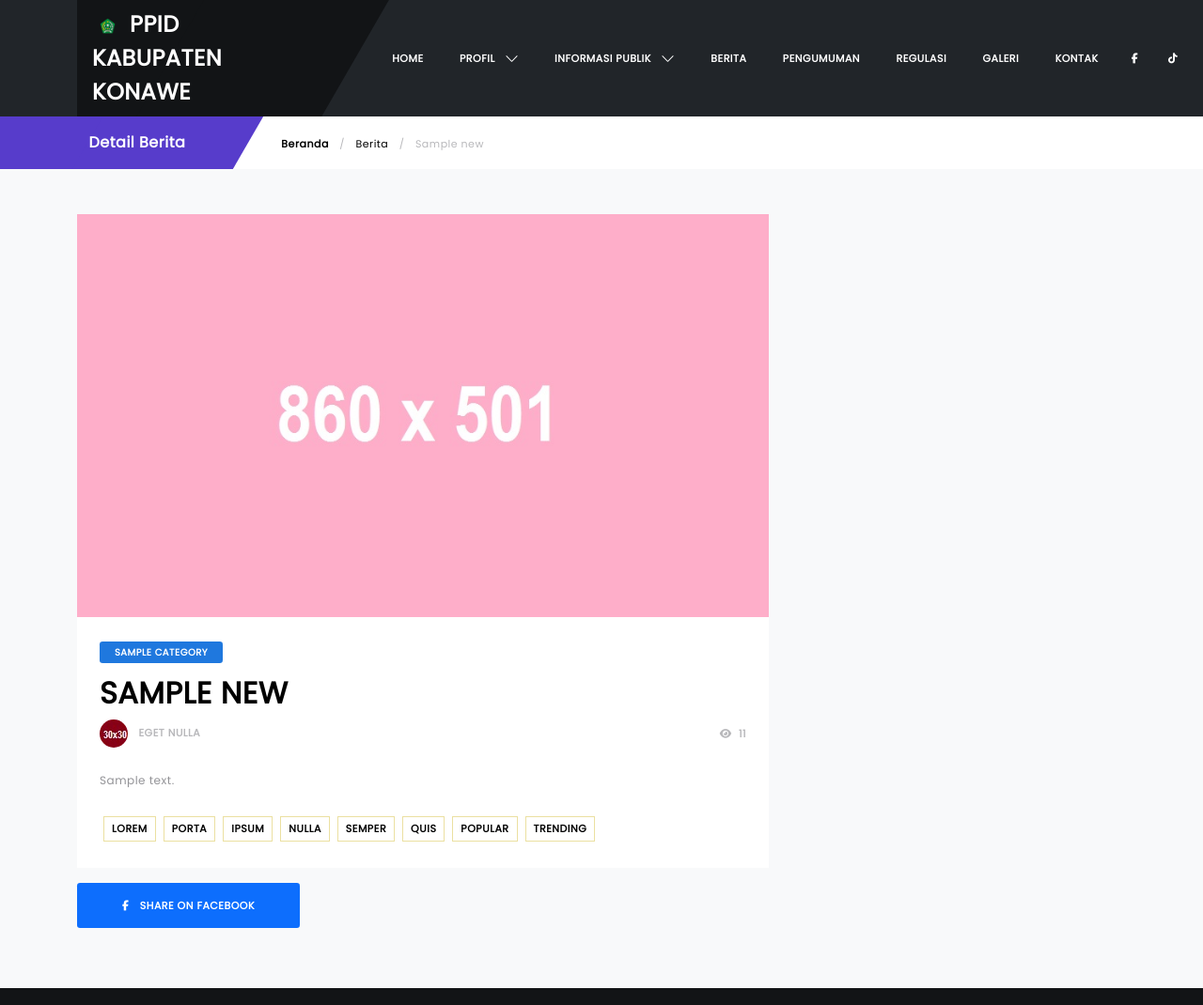
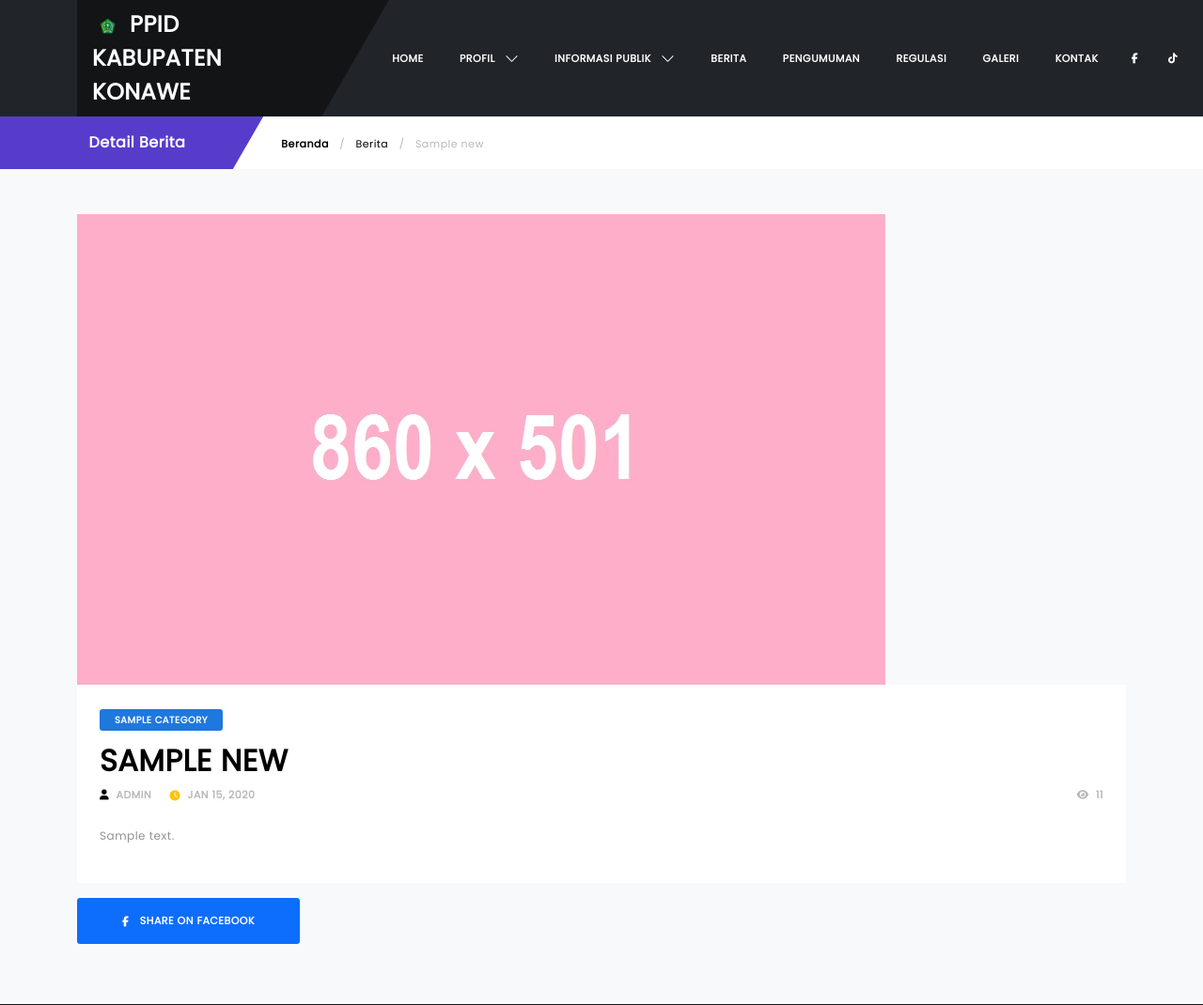
Before and after one commit to develop-konawe/ppid, a Laravel app: a page that uses resources/views/pages/news/detail.blade.php in a window 1280 px wide. Shown: the top 1070 px of the page at 94% size. Run offline with Laravel 12, Linux system fonts and the light colour scheme; tables that the repository leaves empty hold one stand-in row (values such as "Sample post").

Commit message:
fix(ppid-konawe): Update news page

```diff
--- a/app/Http/Controllers/NewsController.php
+++ b/app/Http/Controllers/NewsController.php
@@ -9,7 +9,10 @@ class NewsController extends Controller
 {
     public function index()
     {
-        $beritas = News::paginate(9);
+        // $beritas = News::paginate(9);
+        // tambahkan kondisi diurutkan berdasarkan kapan dibuat
+        $beritas = News::orderBy('created_at', 'desc')
+            ->paginate(9);
 
         return view("pages.news.index", ["beritas" => $beritas]);
     }
--- a/resources/views/pages/news/detail.blade.php
+++ b/resources/views/pages/news/detail.blade.php
@@ -31,7 +31,7 @@
     <section id="news" class="pt-5 pb-5 bg-light">
         <div class="container-xl">
             <div class="row news_1">
-                <div class="col-md-8">
+                <div class="col-md-12">
                     <div class="news_dt">
                         <div class="news_dt1">
                             <a href="#">
@@ -51,8 +51,10 @@
                             <b class="d-block fs-2 text-uppercase mt-2 mb-1"><a href="#">{{ $berita->title }}</a></b>
                             <ul class="mb-0 font_11 fw-bold text-uppercase justify-content-between d-flex">
                                 <li>
-                                    <a href="#"><img class="rounded-circle" alt="abc" src="image/9.jpg"></a>
-                                    <span class="light_gray ms-2">Eget Nulla</span>
+                                    <a href="#"><i class="fa fa-user"></i></a>
+                                    <span class="light_gray ms-1">Admin</span>
+                                    <i class="fa fa-clock me-1 text-warning align-middle ms-3"></i>
+                                    <span class="light_gray">{{ $berita->created_at->format('M d, Y') }}</span>
                                 </li>
                                 <li class="my-auto">
                                     <a class="light_gray" href="#"><i class="fa fa-eye me-1"></i> {{ $berita->views }}</a>
@@ -61,16 +63,16 @@
                                 </li>
                             </ul>
                             <p class="mt-4">{!! $berita->content !!} </p>
-                            <ul class="mb-0 d-flex flex-wrap text-uppercase font_11 tags  mt-4">
-                                <li class="mx-1 mt-1 mb-1"><a class="d-block border p-1 px-2" href="#">lorem</a></li>
-                                <li class="mx-1 mt-1 mb-1"><a class="d-block border p-1 px-2" href="#">porta</a></li>
-                                <li class="mx-1 mt-1 mb-1"><a class="d-block border p-1 px-2" href="#">ipsum</a></li>
-                                <li class="mx-1 mt-1 mb-1"><a class="d-block border p-1 px-2" href="#">nulla</a></li>
-                                <li class="mx-1 mt-1 mb-1"><a class="d-block border p-1 px-2" href="#">semper</a></li>
-                                <li class="mx-1 mt-1 mb-1"><a class="d-block border p-1 px-2" href="#">quis</a></li>
-                                <li class="mx-1 mt-1 mb-1"><a class="d-block border p-1 px-2" href="#">popular</a></li>
-                                <li class="mx-1 mt-1 mb-1"><a class="d-block border p-1 px-2" href="#">trending</a></li>
-                            </ul>
+{{--                            <ul class="mb-0 d-flex flex-wrap text-uppercase font_11 tags  mt-4">--}}
+{{--                                <li class="mx-1 mt-1 mb-1"><a class="d-block border p-1 px-2" href="#">lorem</a></li>--}}
+{{--                                <li class="mx-1 mt-1 mb-1"><a class="d-block border p-1 px-2" href="#">porta</a></li>--}}
+{{--                                <li class="mx-1 mt-1 mb-1"><a class="d-block border p-1 px-2" href="#">ipsum</a></li>--}}
+{{--                                <li class="mx-1 mt-1 mb-1"><a class="d-block border p-1 px-2" href="#">nulla</a></li>--}}
+{{--                                <li class="mx-1 mt-1 mb-1"><a class="d-block border p-1 px-2" href="#">semper</a></li>--}}
+{{--                                <li class="mx-1 mt-1 mb-1"><a class="d-block border p-1 px-2" href="#">quis</a></li>--}}
+{{--                                <li class="mx-1 mt-1 mb-1"><a class="d-block border p-1 px-2" href="#">popular</a></li>--}}
+{{--                                <li class="mx-1 mt-1 mb-1"><a class="d-block border p-1 px-2" href="#">trending</a></li>--}}
+{{--                            </ul>--}}
                         </div>
                         <div class="news_dt3 mt-3">
                             <ul class="mb-0 text-uppercase fw-bold justify-content-between d-flex">
@@ -124,7 +126,6 @@
 
                     </div>
                 </div>
-
             </div>
         </div>
     </section>
```
